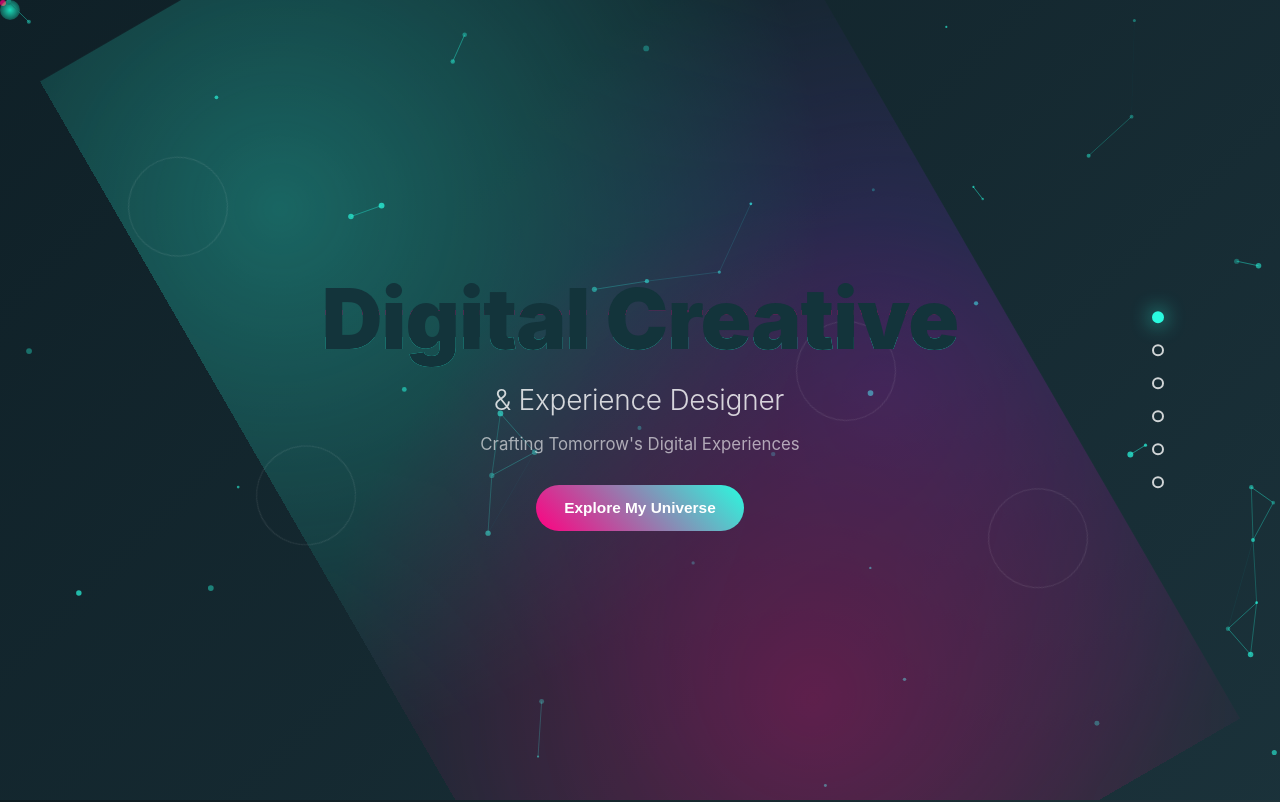
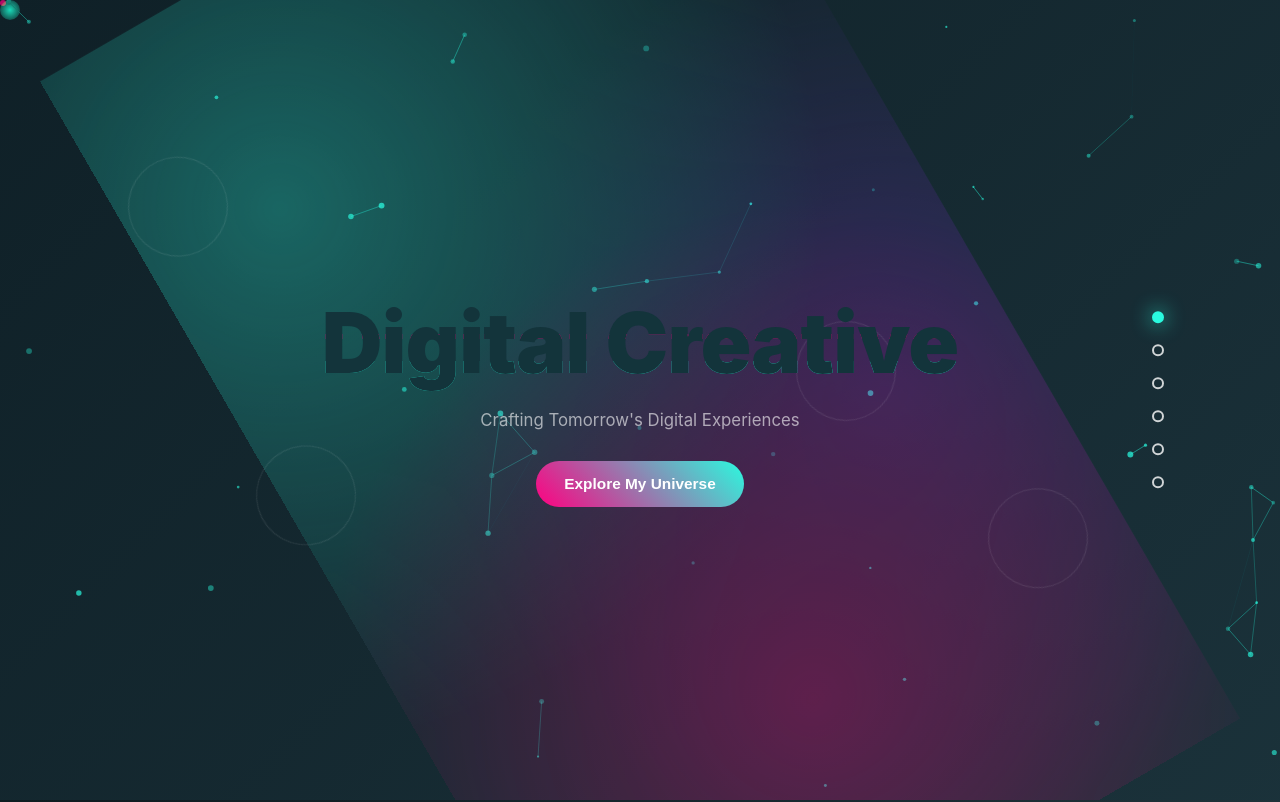
Before and after one commit to klsmolay/Next-Gen, a plain HTML site: page index.html in a window 1280 px wide. Shown: the top 802 px of the page. Drawn offline with Linux system fonts and the light colour scheme.

Commit message:
Update index.html

```diff
--- a/index.html
+++ b/index.html
@@ -66,7 +66,6 @@
                 <h1 class="hero-title glitch-text" data-text="Digital Creative">
                     Digital Creative
                 </h1>
-                <h2 class="hero-subtitle typewriter">& Experience Designer</h2>
                 <p class="hero-description">Crafting Tomorrow's Digital Experiences</p>
                 <button class="cta-button ripple-button">
                     <span>Explore My Universe</span>
```
